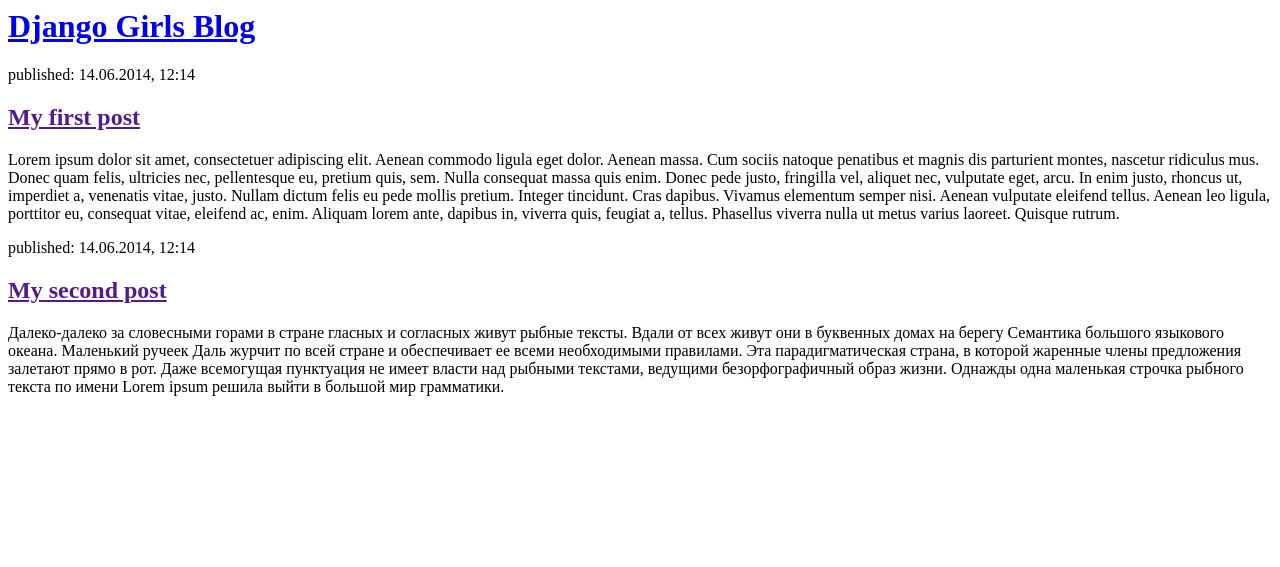
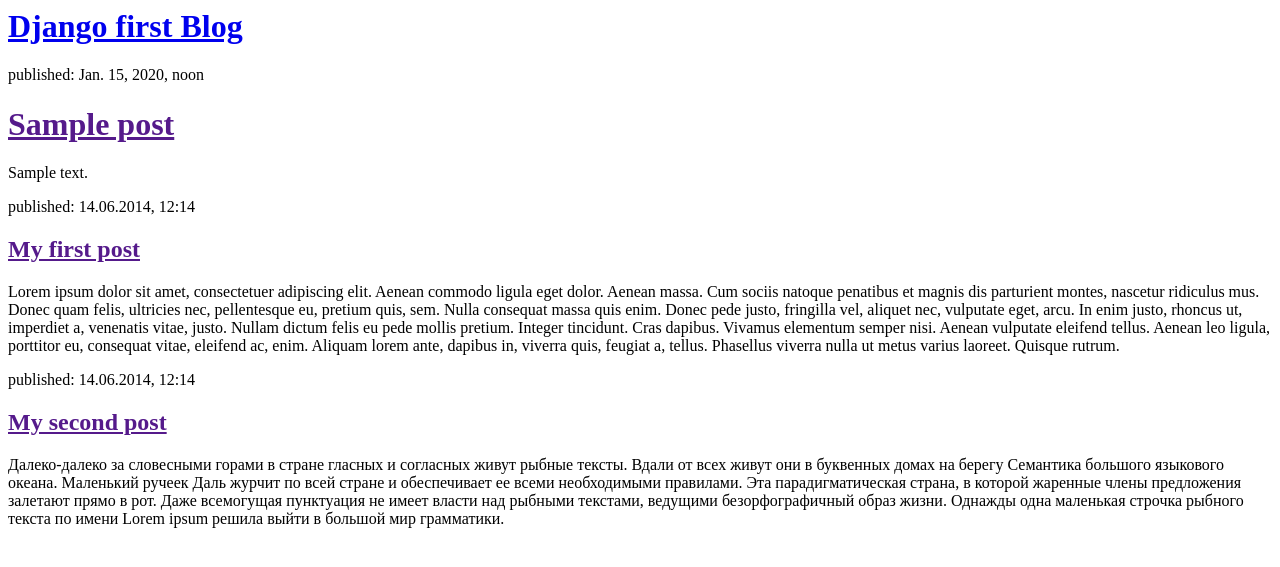
Before and after one commit to deadsailor/my-firs-blog, a Django app: template blog/templates/blog/post_list.html in a window 1280 px wide. Shown: the top 567 px of the page. Run offline with Django 3.2, Linux system fonts and the light colour scheme; the template is opened without the code that fills it: values that come from a table or form of the project are taken from there, others are empty; tables that the repository leaves empty hold one stand-in row (values such as "Sample post").

Commit message:
Modified template to display posts from database

```diff
--- a/blog/templates/blog/post_list.html
+++ b/blog/templates/blog/post_list.html
@@ -1,11 +1,21 @@
 <html>
     <head>
-        <title>Django Girls blog</title>
+        <title>Django first blog</title>
     </head>
     <body>
-        <div>
-            <h1><a href="/">Django Girls Blog</a></h1>
+
+    	<div>
+            <h1><a href="/">Django first Blog</a></h1>
         </div>
+
+    {% for post in posts %}
+    	<div>
+    		<p>published: {{ post.published_date }}</p
+    		>
+    		<h1><a href="">{{ post.title }}</a></h1>
+    		<p>{{ post.text|linebreaksbr }}</p>
+    	</div>
+    {% endfor %}
 
         <div>
             <p>published: 14.06.2014, 12:14</p>
--- a/blog/views.py
+++ b/blog/views.py
@@ -1,6 +1,9 @@
 from django.shortcuts import render
+from .models import Post
+from django.utils import timezone
 
 # Create your views here.
 
 def post_list(request):
-      return render(request,  'blog/post_list.html', {})
+    posts = Post.objects.filter(published_date__lte=timezone.now()).order_by('published_date')
+    return render(request,  'blog/post_list.html', {'posts' : posts})
```
